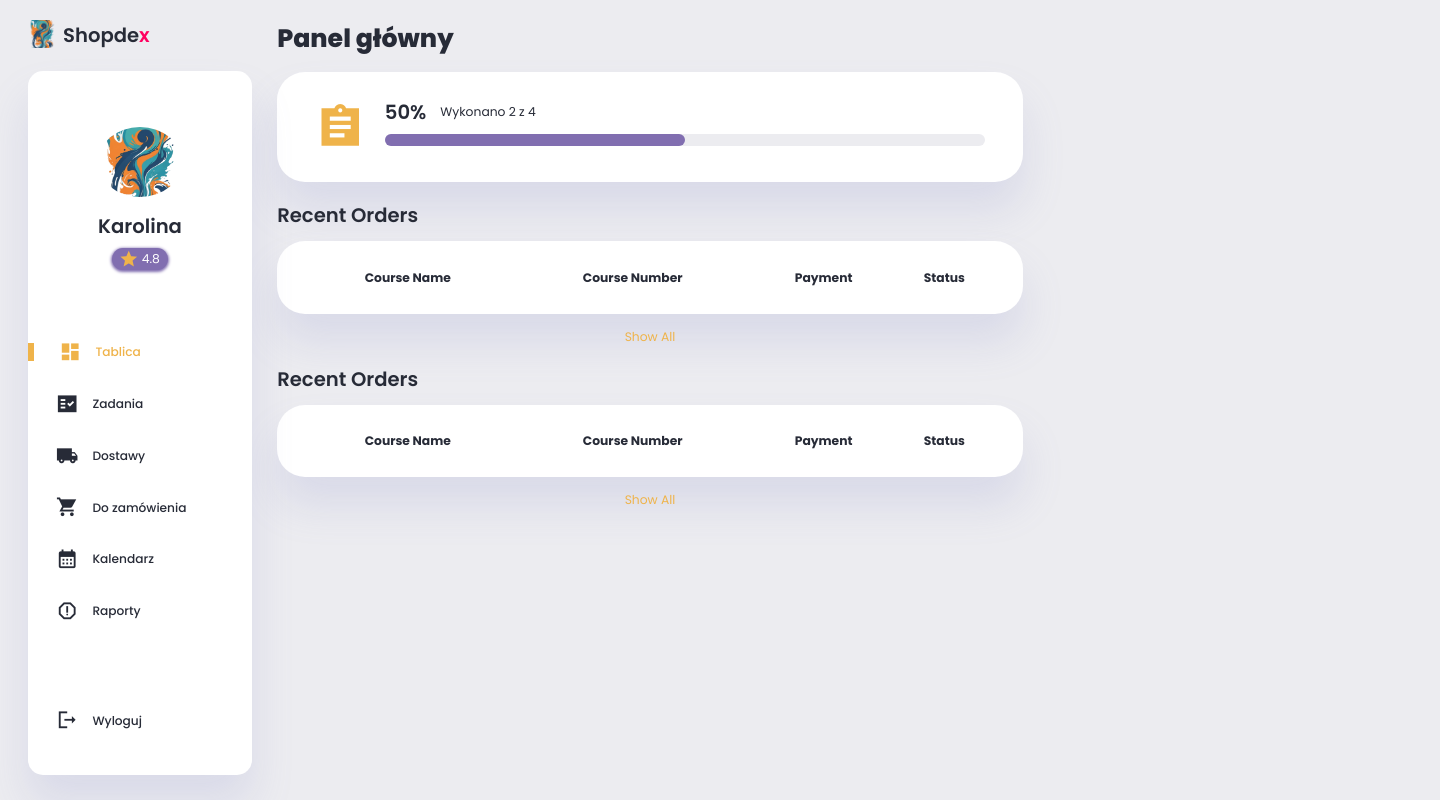
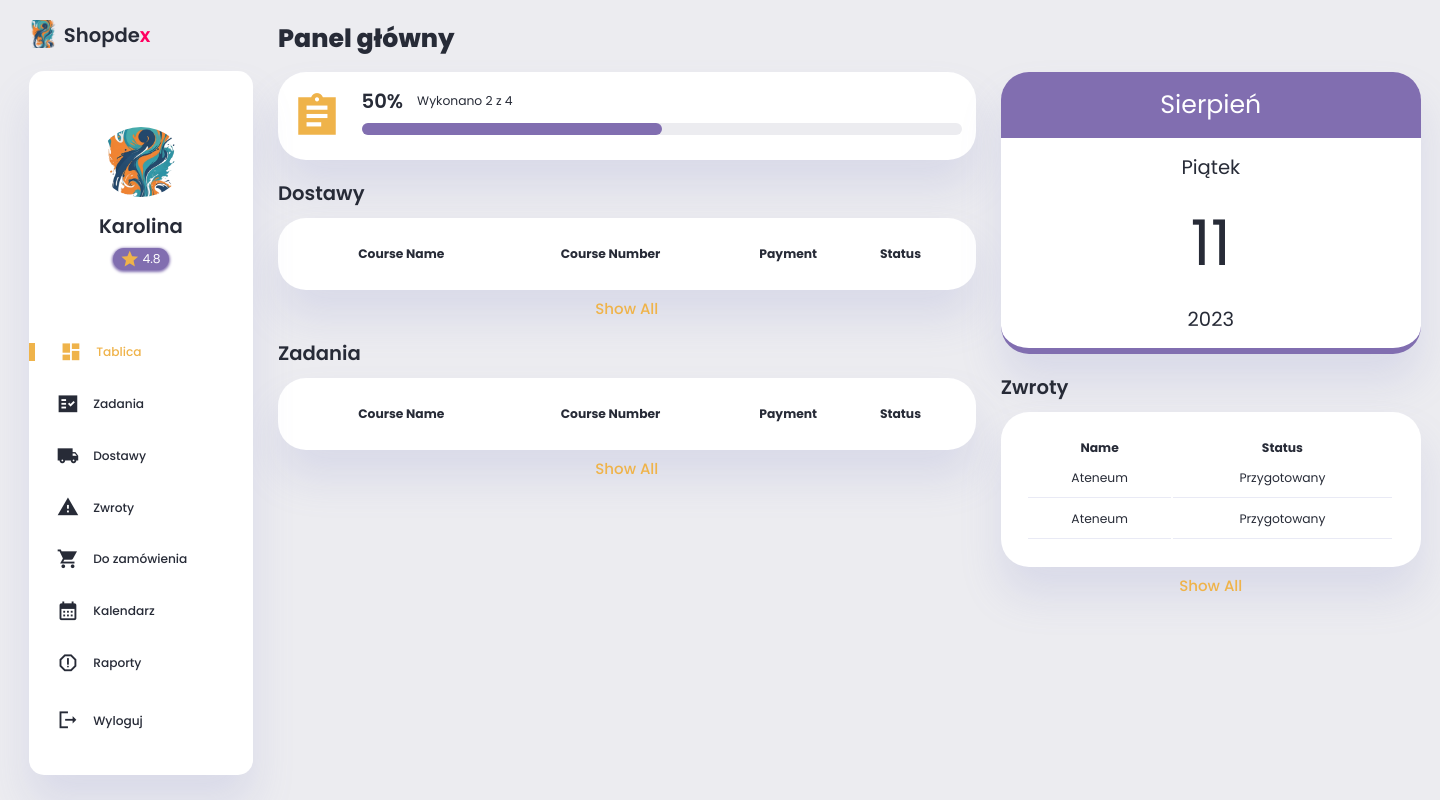
Before and after one commit to Szaneron/Shopdex, a Django app: page / in a window 1440 px wide. Run offline with Django 4.2, Linux system fonts and the light colour scheme; lists and menus that the app fills with data are empty; parts of the project's set-up code (start-up, migrations or seed data) failed here and were passed over.

Commit message:
completed dashboard design

```diff
--- a/Website/static/style/style.css
+++ b/Website/static/style/dashboard_style.css
@@ -103,10 +103,9 @@ b {
 
 .container {
     display: grid;
-    width: 100%;
     height: 100%;
-    margin-left: 2rem;
-    margin-right: 2rem;
+    width: 96%;
+    margin: 0 auto;
     gap: 1.8rem;
     grid-template-columns: 16rem auto 30rem;
 }
@@ -256,13 +255,17 @@ main .progress_bar {
 
 main .progress_bar .progress_bar_card {
     background-color: var(--color-white);
-    padding: var(--card-padding);
+    padding: 1rem;
     border-radius: var(--card-border-radius);
     box-shadow: var(--box-shadow);
     display: flex;
     justify-content: center;
     gap: 1.4rem;
     transition: all 0.3s ease;
+}
+
+main .progress_bar .progress_bar_card:hover {
+    box-shadow: none;
 }
 
 main .progress_bar .progress_bar_card .task_image span {
@@ -298,7 +301,7 @@ main .recent-orders {
 }
 
 main .recent-orders h2 {
-    margin-bottom: 0.8rem;
+    margin-bottom: 0.7rem;
 }
 
 main .recent-orders table {
@@ -306,8 +309,9 @@ main .recent-orders table {
     width: 100%;
     height: 50%;
     padding: var(--card-padding);
+
+    box-shadow: var(--box-shadow);
     text-align: center;
-    box-shadow: var(--box-shadow);
     border-radius: var(--card-border-radius);
     transition: all 0.3s ease;
 }
@@ -322,14 +326,13 @@ main table tbody td {
     color: var(--color-dark);
 }
 
-main table tbody tr:last-child td {
-    border: none;
-}
 
 main .recent-orders a {
+    font-size: 15px;
+    font-weight: 500;
     text-align: center;
     display: block;
-    margin: 1rem auto;
+    margin: 0.5rem auto;
     color: var(--color-primary);
 }
 
@@ -344,3 +347,95 @@ main .recent-orders a {
 /*    border-radius: 1.5em;*/
 /*    padding: 1em;*/
 /*}*/
+
+
+.right-section {
+    margin-top: calc(5.2rem - 1px);
+}
+
+.right-section .calendar {
+    display: flex;
+    justify-content: center;
+    align-items: center;
+    flex-direction: column;
+    text-align: center;
+    background-color: var(--color-white);
+    color: var(--color-dark);
+    border-radius: var(--card-border-radius);
+    box-shadow: var(--box-shadow);
+    transition: all 0.3s ease;
+
+    border-bottom: 6px solid var(--color-secondary);
+}
+
+.right-section .calendar:hover {
+    box-shadow: none;
+}
+
+.right-section .calendar .month-name {
+    color: var(--color-white);
+    background: var(--color-secondary);
+    width: 100%;
+    font-size: 1.8rem;
+    padding: 1rem;
+    border-top-left-radius: 2rem;
+    border-top-right-radius: 2rem;
+}
+
+.right-section .calendar .day-name {
+    font-size: 1.4rem;
+    padding: 1rem;
+}
+
+.right-section .calendar .date-number {
+    font-size: 4.5rem;
+}
+
+.right-section .calendar .year {
+    font-size: 1.4rem;
+    padding: 1rem;
+}
+
+/*
+    ----------------------------------------------------------------
+ */
+
+.right-section .returns {
+    margin-top: 1.3rem;
+}
+
+.right-section .returns h2 {
+    margin-bottom: 0.7rem;
+}
+
+.right-section .returns table {
+    background-color: var(--color-white);
+    width: 100%;
+    height: 50%;
+    padding: var(--card-padding);
+
+    box-shadow: var(--box-shadow);
+    text-align: center;
+    border-radius: var(--card-border-radius);
+    transition: all 0.3s ease;
+}
+
+.right-section .returns table:hover {
+    box-shadow: none;
+}
+
+.right-section .returns table tbody td {
+    height: 2.8rem;
+    border-bottom: 1px solid var(--color-light);
+    color: var(--color-dark);
+}
+
+
+.right-section .returns .returns-table a {
+    font-weight: 500;
+    font-size: 15px;
+    text-align: center;
+    display: block;
+    margin: 0.5rem auto;
+    color: var(--color-primary);
+}
--- a/Website/templates/dashboard.html
+++ b/Website/templates/dashboard.html
@@ -8,7 +8,7 @@
     <link href="https://fonts.googleapis.com/icon?family=Material+Icons+Sharp" rel="stylesheet">
     <title>Shopdex</title>
 
-    <link rel="stylesheet" type="text/css" href="{% static 'style/style.css' %}"/>
+    <link rel="stylesheet" type="text/css" href="{% static 'style/dashboard_style.css' %}"/>
 
 </head>
 <body>
@@ -57,6 +57,12 @@
                         local_shipping
                         </span>
                 <h3>Dostawy</h3>
+            </a>
+            <a href="#">
+                        <span class="material-icons-sharp">
+                        report_problem
+                        </span>
+                <h3>Zwroty</h3>
             </a>
             <a href="#">
                         <span class="material-icons-sharp">
@@ -116,8 +122,8 @@
 
         <!-- Recent Orders Table -->
         <div class="recent-orders">
-            <h2>Recent Orders</h2>
-            <table>
+            <h2>Dostawy</h2>
+            <table class="para1">
                 <thead>
                 <tr>
                     <th>Course Name</th>
@@ -134,8 +140,8 @@
         <!-- End of Recent Orders -->
         <!-- Recent Orders Table -->
         <div class="recent-orders">
-            <h2>Recent Orders</h2>
-            <table>
+            <h2>Zadania</h2>
+            <table class="para2">
                 <thead>
                 <tr>
                     <th>Course Name</th>
@@ -151,6 +157,49 @@
         </div>
         <!-- End of Recent Orders -->
     </main>
+    <!-- End of Main Content -->
+
+    <!-- Right Section -->
+    <div class="right-section">
+
+
+        <div class="calendar">
+            <span class="month-name">Sierpień</span>
+            <span class="day-name">Piątek</span>
+            <span class="date-number">11</span>
+            <span class="year">2023</span>
+        </div>
+
+        <div class="returns">
+            <!-- Recent Orders Table -->
+            <div class="returns-table">
+                <h2>Zwroty</h2>
+                <table>
+                    <thead>
+                    <tr>
+                        <th>Name</th>
+                        <th>Status</th>
+                        <th></th>
+                    </tr>
+                    </thead>
+                    <tbody>
+                    <tr>
+                        <td>Ateneum</td>
+                        <td>Przygotowany</td>
+                    </tr>
+                    <tr>
+                        <td>Ateneum</td>
+                        <td>Przygotowany</td>
+                    </tr>
+                    </tbody>
+                </table>
+                <a href="#">Show All</a>
+            </div>
+            <!-- End of Recent Orders -->
+
+        </div>
+
+    </div>
     <script src="../static/style/orders.js"></script>
     <script src="../static/style/index.js"></script>
 </div>
```
